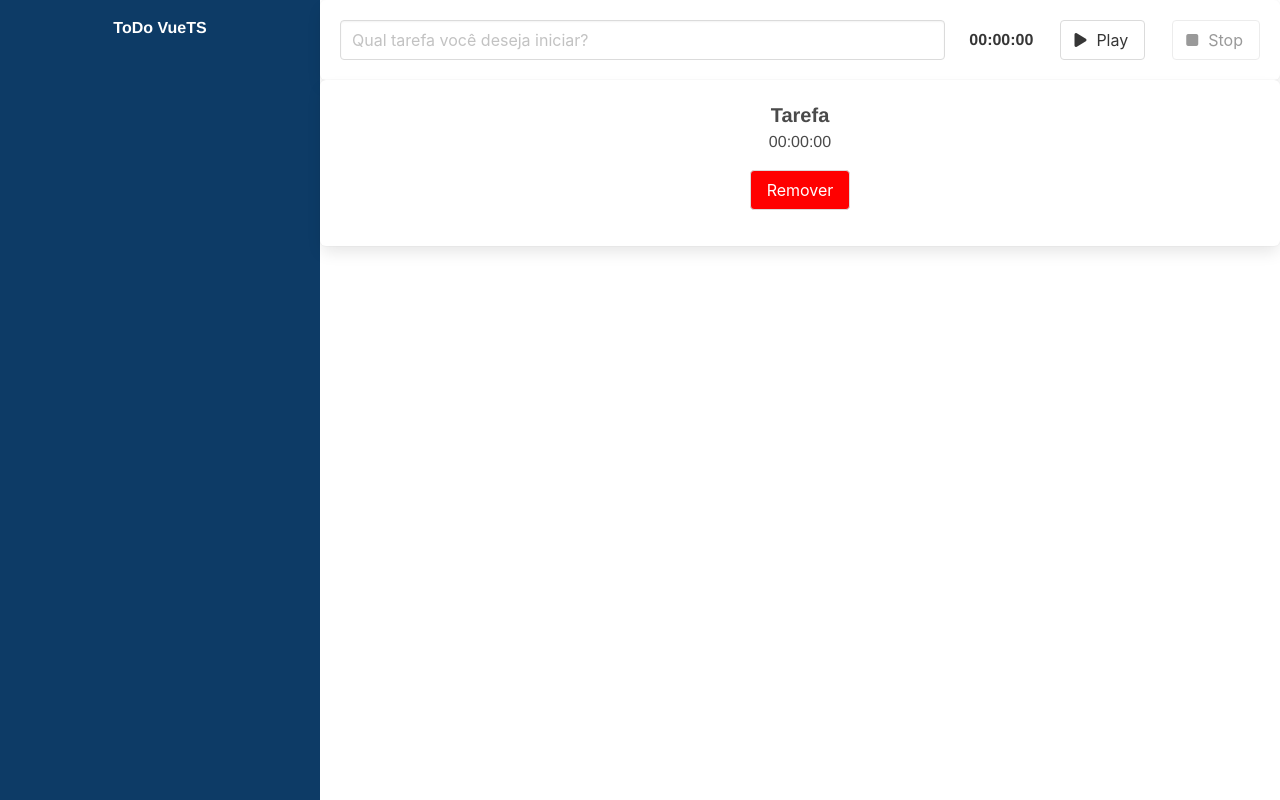
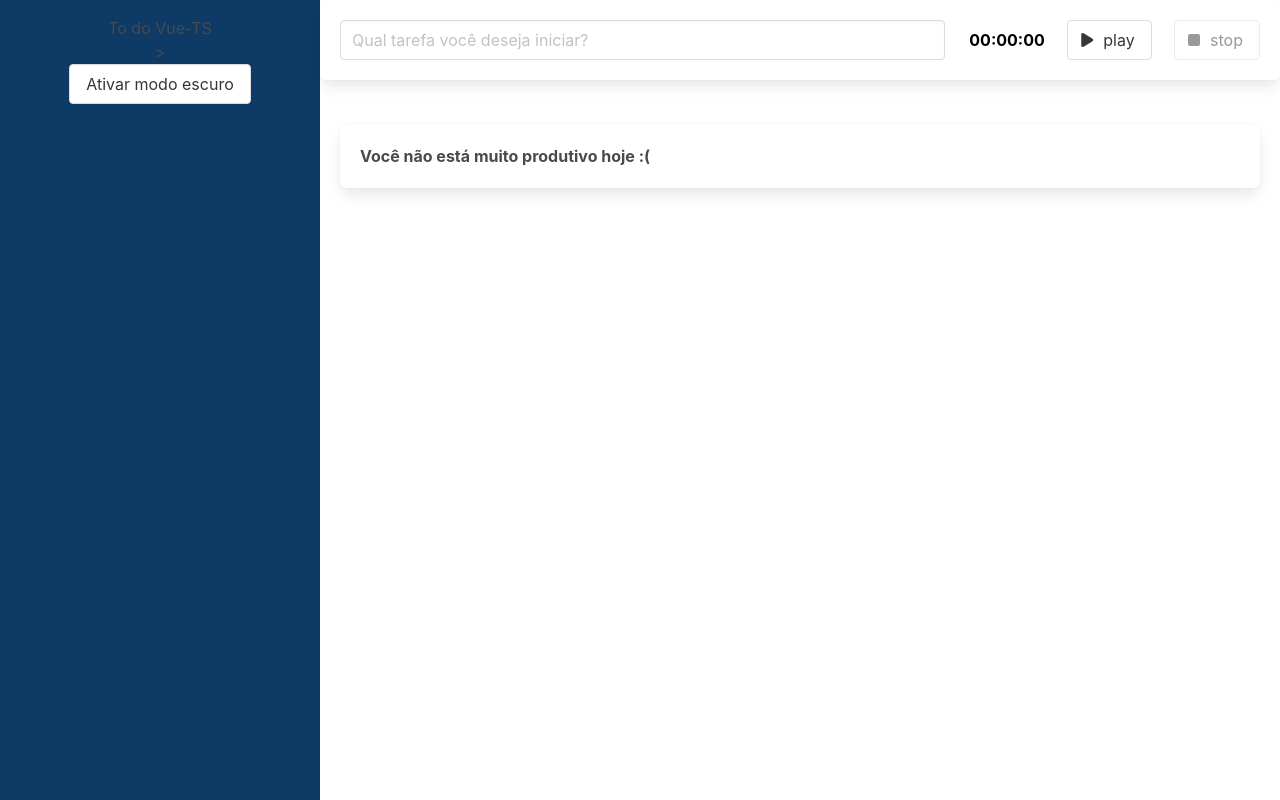
Before and after one commit to GeissonChagas/toDo-vueTS, a Vue app: page / in a window 1280 px wide. Built offline with nearby package versions, Linux system fonts and the light colour scheme.

Commit message:
feat: adicionando tarefas na lista

```diff
--- a/src/App.vue
+++ b/src/App.vue
@@ -1,66 +1,71 @@
 <template>
-  <main class="columns is-gapless is-multiline">
+  <main class="columns is-gapless is-multiline" :class="{ 'modo-escuro': modoEscuroAtivo }">
     <div class="column is-one-quarter">
-      <BannerComponent />
+      <BannerComponent @aoTemaAlterado="trocarTema"/>
     </div>
-    <div class="column is-three-quarter">
-      <div v-for="(componente, index) in componentes" :key="index">
-        <component :is="componente"  />
+    <div class="column is-three-quarter conteudo">
+      <FormularioComponent @aoSalvarTarefa="salvarTarefa"/>
+      <div class="lista">
+        <TarefasComponent v-for="(tarefa, index) in tarefas" :key="index" :tarefa="tarefa"/>
+        <BoxComponent v-if="listaEstaVazia">
+          Você não está muito produtivo hoje :(
+        </BoxComponent>
       </div>
-      <TarefasComponent />
     </div>
   </main>
 </template>
 
 <script lang="ts">
 import { defineComponent } from 'vue';
-import BannerComponent from './components/BannerComponent.vue';
-import FormularioComponent from './components/FormularioComponent.vue';
-import TarefasComponent from './components/TarefasComponent.vue';
+import BannerComponent from './components/BannerComponent.vue'
+import FormularioComponent from './components/FormularioComponent.vue'
+import TarefasComponent from './components/TarefasComponent.vue'
+import BoxComponent from './components/BoxComponent.vue'
+import ITarefa from './Intefaces/ITarefa'
 
 export default defineComponent({
   name: 'App',
   components: {
     BannerComponent,
     FormularioComponent,
-    TarefasComponent
+    TarefasComponent,
+    BoxComponent
   },
   data () {
     return {
-      componentes: [FormularioComponent]
+      tarefas: [] as ITarefa[],
+      modoEscuroAtivo: false
+    }
+  },
+  computed: {
+    listaEstaVazia () : boolean {
+      return this.tarefas.length === 0
     }
   },
   methods: {
-    adicionarTarefa() {
-      this.componentes.push(FormularioComponent);
-      localStorage.setItem('tarefas', JSON.stringify(this.componentes));
+    salvarTarefa (tarefa: ITarefa) {
+      this.tarefas.push(tarefa)
     },
-    removerTarefa (index: number) {
-      this.componentes.splice(index, 1)
-      localStorage.setItem('tarefas', JSON.stringify(this.componentes));
+    trocarTema (modoEscuroAtivo: boolean) {
+      this.modoEscuroAtivo = modoEscuroAtivo
     }
   }
 });
 </script>
 
 <style>
-#app {
-  font-family: Avenir, Helvetica, Arial, sans-serif;
-  -webkit-font-smoothing: antialiased;
-  -moz-osx-font-smoothing: grayscale;
-  text-align: center;
-  color: #2c3e50;
+.lista {
+  padding: 1.25rem;
 }
-#add{
-  margin: 1rem;
+main {
+  --bg-primario: #fff;
+  --texto-primario: #000;
 }
-
-#remove{
-  margin: 1rem;
-  background-color: #FF0000;
-  color: #FFFFFF;
+main.modo-escuro {
+  --bg-primario: #2b2d42;
+  --texto-primario: #ddd;
 }
-#remove:hover{
-  background-color: #FF3333;
+.conteudo {
+  background-color: var(--bg-primario);
 }
 </style>
--- /dev/null
+++ b/src/Intefaces/ITarefa.ts
@@ -0,0 +1,4 @@
+export default interface ITarefa {
+    duracaoEmSegundos: number,
+    descricao: string
+  }
--- a/src/components/BannerComponent.vue
+++ b/src/components/BannerComponent.vue
@@ -1,38 +1,54 @@
 <template>
     <header>
-        <h1 class="logo">ToDo VueTS</h1>
+        <h1>
+          <h1>To do Vue-TS</h1>>
+        </h1>
+        <button class="button" @click="alterarTema">
+          {{ textoBotao }}
+        </button>
     </header>
   </template>
 
-<script lang="ts"> // linguaguem TypeScript
-
-import { defineComponent } from 'vue';
+  <script lang="ts">
+  import { defineComponent } from 'vue'
 
   export default defineComponent({
-    name: 'BannerComponent'
+    name: 'Banner-Component',
+    emits: ['aoTemaAlterado'],
+    data () {
+      return {
+        modoEscuroAtivo: false
+      }
+    },
+    computed: {
+      textoBotao () {
+        if (this.modoEscuroAtivo) {
+          return 'Desativar modo escuro'
+        }
+        return 'Ativar modo escuro'
+      }
+    },
+    methods: {
+      alterarTema () {
+        this.modoEscuroAtivo = !this.modoEscuroAtivo
+        this.$emit('aoTemaAlterado', this.modoEscuroAtivo)
+      }
+    }
   })
   </script>
 
-<style scoped> /* Estilo do componente (scoped) */
-    header{
+  <style scoped>
+  header {
+    padding: 1rem;
     background: #0d3b66;
     width: 100%;
     height: 100vh;
+    text-align: center;
   }
-
-    .logo{
-        width: 100%;
-        height: 200px;
-        color: #fff;
-        padding: 1rem;
-        font-weight: 700;
-    }
-
   @media only screen and (max-width: 768px) {
-        header{
+    header {
       padding: 2.5rem;
       height: auto;
     }
-
   }
   </style>
--- /dev/null
+++ b/src/components/BoxComponent.vue
@@ -0,0 +1,20 @@
+<template>
+  <div class="box has-text-weight-bold" :style="estilos">
+    <slot></slot>
+  </div>
+</template>
+
+<script lang="ts">
+import { defineComponent } from 'vue'
+
+export default defineComponent({
+  name: 'Box-Component',
+  data () {
+    return {
+      estilos: {
+        backgroundColor: '#FFF'
+      }
+    }
+  }
+})
+</script>
--- a/src/components/CronometroComponent.vue
+++ b/src/components/CronometroComponent.vue
@@ -1,17 +1,16 @@
 <template>
   <section>
-    <strong>
+    <strong class="display">
       {{ tempoDecorrido }}
     </strong>
   </section>
 </template>
 
 <script lang="ts">
-import { defineComponent } from "vue"
+import { defineComponent } from 'vue'
 
 export default defineComponent({
-
-  name: 'cronometro-component',
+  name: 'CronometroComponent',
   props: {
     tempoEmSegundos: {
       type: Number,
@@ -19,9 +18,15 @@ export default defineComponent({
     }
   },
   computed: {
-    tempoDecorrido(): string {
-      return new Date(this.tempoEmSegundos * 1000).toISOString().substr(11, 8)
+    tempoDecorrido () : string {
+      return new Date(this.tempoEmSegundos * 1000).toISOString().substr(11,8)
     }
   },
 })
 </script>
+
+<style scoped>
+.display {
+  color: var(--texto-primario);
+}
+</style>
--- a/src/components/FormularioComponent.vue
+++ b/src/components/FormularioComponent.vue
@@ -1,34 +1,54 @@
 <template>
-  <div class="box">
+  <div class="box formulario">
     <div class="columns">
       <div
         class="column is-8"
         role="form"
-        aria-label="Formulário para criar uma tarefa"
+        aria-label="Formulário para criação de uma nova tarefa"
       >
         <input
           type="text"
           class="input"
           placeholder="Qual tarefa você deseja iniciar?"
+          v-model="descricao"
         />
       </div>
-      <TemporizadorComponent />
+      <div class="column">
+        <TemporizadorComponent @aoTemporizadorFinalizado="finalizarTarefa"/>
+      </div>
     </div>
   </div>
 </template>
 
 <script lang="ts">
 import { defineComponent } from "vue";
-import TemporizadorComponent from "./TemporizadorComponent.vue";
+import TemporizadorComponent from './TemporizadorComponent.vue'
 
 export default defineComponent({
-  name: "FormularioComponent",
+  name: "Formulário-Component",
+  emits: ['aoSalvarTarefa'],
   components: {
     TemporizadorComponent
   },
+  data () {
+    return {
+      descricao: ''
+    }
+  },
+  methods: {
+    finalizarTarefa (tempoDecorrido: number) : void {
+      this.$emit('aoSalvarTarefa', {
+        duracaoEmSegundos: tempoDecorrido,
+        descricao: this.descricao
+      })
+      this.descricao = ''
+    }
+  }
 });
 </script>
-
-
-<style scoped>
+<style>
+.formulario {
+  color: var(--texto-primario);
+  background-color: var(--bg-primario);
+}
 </style>
--- a/src/components/TarefasComponent.vue
+++ b/src/components/TarefasComponent.vue
@@ -1,35 +1,51 @@
 <template>
-  <div class="box">
-    <div class="rows" >
-      <div
-        class="rows is-8"
-        role="form"
-        aria-label="Formulário para criar uma tarefa"
-      >
-        <h3>Tarefa</h3>
-        <p> 00:00:00 </p>
+  <BoxComponent>
+    <div class="columns">
+      <div class="column is-7">{{ tarefa.descricao || 'Tarefa sem descrição' }}</div>
+      <div class="column">
+        <CronometroComponent :tempoEmSegundos="tarefa.duracaoEmSegundos"/>
       </div>
-      <div>
-        <button id ="remove" class="button is-secundary" @click="removerTarefa">Remover</button>
+      <div class="column">
+        <button class="button is secundary" id="remove" @click="removerTarefa">Remover</button>
       </div>
     </div>
-  </div>
+  </BoxComponent>
 </template>
 
-<script>
+<script lang="ts">
+import { defineComponent, PropType } from "vue";
+import CronometroComponent from "./CronometroComponent.vue";
+import ITarefa from '../Intefaces/ITarefa';
+import BoxComponent from './BoxComponent.vue'
 
-import { defineComponent } from "vue";
-import CronometroComponent from 'vue';
-
-    export default {
-        name: 'tarefas-component'
+export default defineComponent({
+  name: "Tarefa-Component",
+  components: {
+    CronometroComponent,
+    BoxComponent
+  },
+  props: {
+    tarefa: {
+      type: Object as PropType<ITarefa>,
+      required: true
     }
-
+  },
+  methods: {
+    removerTarefa() {
+      this.$emit("removerTarefa", this.tarefa);
+    }
+  }
+});
 </script>
 
 <style scoped>
-    h3{
-        font-weight: 700;
-        font-size: 20px;
-    }
+  #remove{
+    color: red;
+  }
+
+  #remove:hover{
+    background: rgb(255, 111, 111);
+    color: white;
+    transition: 1s;
+  }
 </style>
--- a/src/components/TemporizadorComponent.vue
+++ b/src/components/TemporizadorComponent.vue
@@ -1,31 +1,28 @@
 <template>
-    <div class="column">
-        <div
-        class="is-flex is-align-items-center is-justify-content-space-between"
-        >
+  <div class="is-flex is-align-items-center is-justify-content-space-between">
     <CronometroComponent :tempoEmSegundos="tempoEmSegundos" />
-        <button class="button" @click='iniciar' :disabled ="cronometroRodando">
+    <button class="button" @click="iniciar" :disabled="cronometroRodando">
       <span class="icon">
         <i class="fas fa-play"></i>
       </span>
-            <span>Play</span>
+      <span>play</span>
     </button>
     <button class="button" @click="finalizar" :disabled="!cronometroRodando">
       <span class="icon">
         <i class="fas fa-stop"></i>
       </span>
-            <span>Stop</span>
+      <span>stop</span>
     </button>
-        </div>
   </div>
 </template>
 
 <script lang="ts">
 import { defineComponent } from "vue";
-import CronometroComponent from "./CronometroComponent.vue";
+import CronometroComponent from './CronometroComponent.vue'
 
 export default defineComponent({
-  name: "TemporizadorComponent",
+  name: "Temporizador-Component",
+  emits: ['aoTemporizadorFinalizado'],
   components: {
     CronometroComponent
   },
@@ -33,28 +30,23 @@ export default defineComponent({
     return {
       tempoEmSegundos: 0,
       cronometro: 0,
-      tarefas: [] as { nome: string, tempo: number }[],
       cronometroRodando: false
     }
   },
   methods: {
-    iniciar() {
+    iniciar () {
+      // começar a contagem
+      // 1 seg = 1000 ms
+      this.cronometroRodando = true
       this.cronometro = setInterval(() => {
-        this.tempoEmSegundos += 1;
-      }, 1000);
-      this.cronometroRodando = true;
-      console.log("iniciando");
+        this.tempoEmSegundos += 1
+      }, 1000)
     },
-    finalizar() {
-      clearInterval(this.cronometro);
-      this.cronometroRodando = false;
-    },
-    adicionarTarefa() {
-      const input = this.$el.querySelector("input");
-      const novaTarefa = { nome: input.value, tempo: this.tempoEmSegundos };
-      this.tarefas.push(novaTarefa);
-      input.value = "";
-      this.tempoEmSegundos = 0;
+    finalizar () {
+      this.cronometroRodando = false
+      clearInterval(this.cronometro)
+      this.$emit('aoTemporizadorFinalizado', this.tempoEmSegundos)
+      this.tempoEmSegundos = 0
     }
   }
 });
```
Lines whose indentation alone changed are shown as unchanged.
